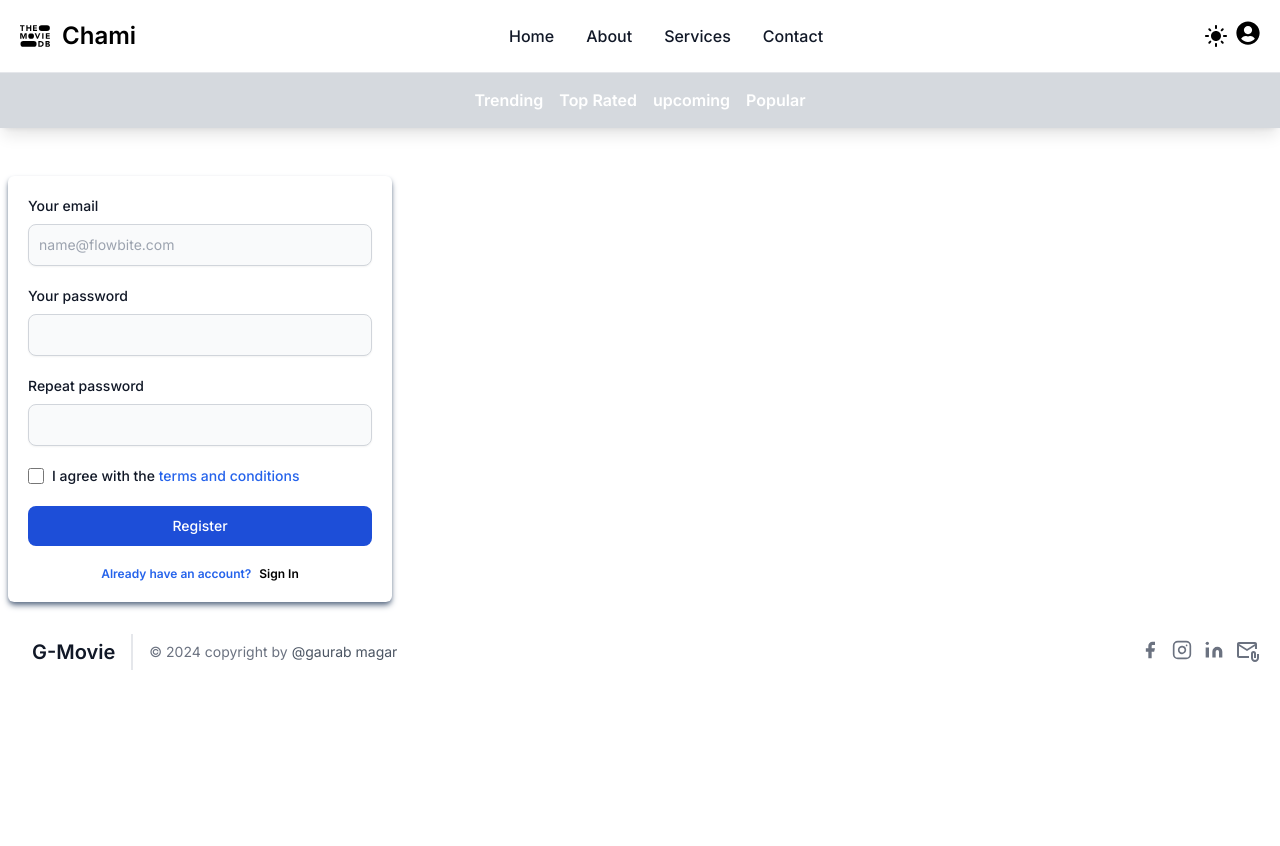
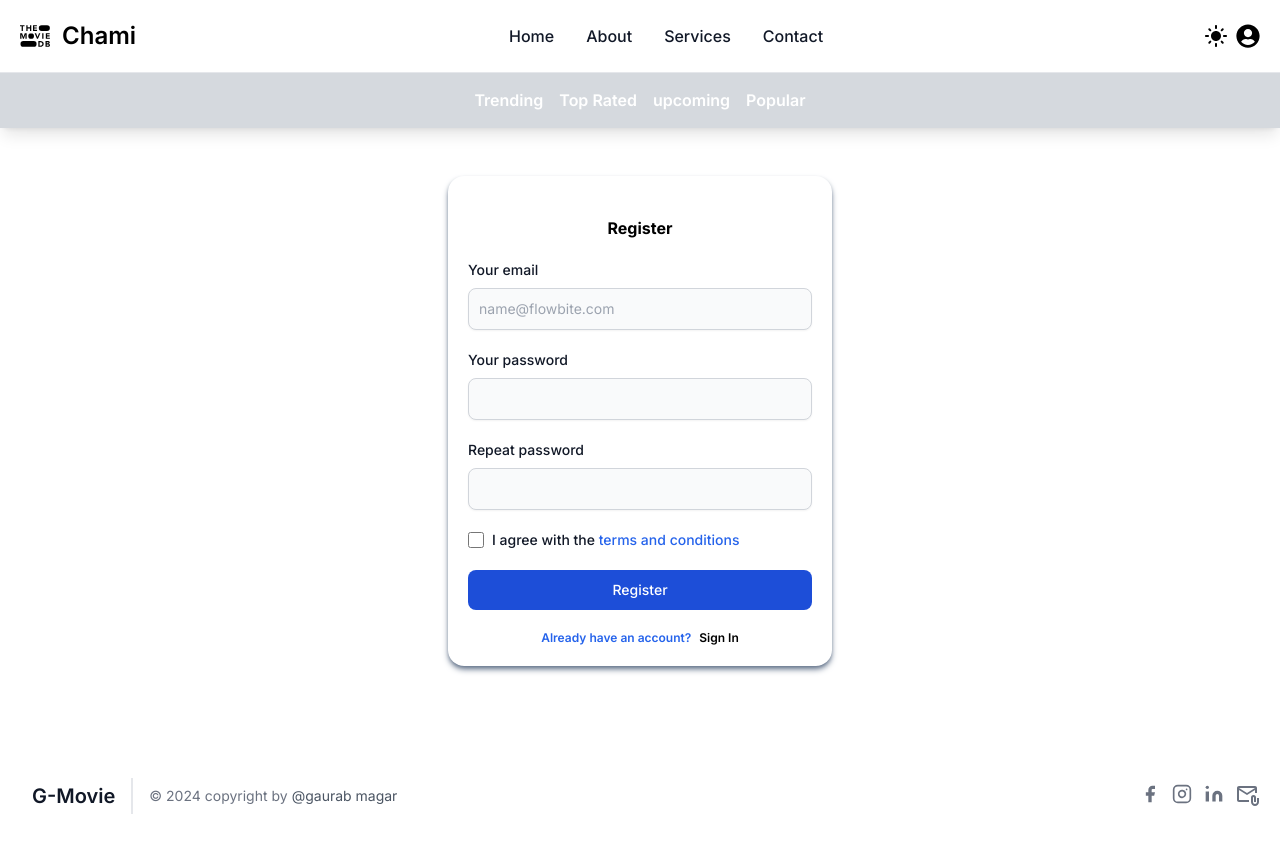
Before and after one commit to gaurab-magar/ImDb, a Next.js app: page /register in a window 1280 px wide. Before the commit the page ends 800 px from the top, so only its background shows below. Built offline with nearby package versions, Linux system fonts and the light colour scheme.

Commit message:
ui part implemented completely

```diff
--- a/src/app/(Auth)/SignIn/page.js
+++ b/src/app/(Auth)/SignIn/page.js
@@ -3,8 +3,9 @@ import React from 'react'
 
 const page = () => {
   return (
-    <div className='mt-44'>
-    <form className="max-w-sm ms:mx-auto rounded-md p-5 mx-2 shadow-md shadow-slate-500 ">
+    <div className='mt-44 mb-20 w-full'>
+    <form className="max-w-sm md:mx-auto rounded-2xl p-5 mx-7 shadow-md shadow-slate-500 ">
+        <h2 className='font-bold text-center my-5'>Sign In</h2>
         <div className="mb-5">
             <label for="email" className="block mb-2 text-sm font-medium text-gray-900 dark:text-white">Your email</label>
             <input type="email" id="email" className="shadow-sm bg-gray-50 border border-gray-300 text-gray-900 text-sm rounded-lg focus:ring-blue-500 focus:border-blue-500 block w-full p-2.5 dark:bg-gray-700 dark:border-gray-600 dark:placeholder-gray-400 dark:text-white dark:focus:ring-blue-500 dark:focus:border-blue-500 dark:shadow-sm-light" placeholder="name@flowbite.com" required />
--- a/src/app/(Auth)/register/page.js
+++ b/src/app/(Auth)/register/page.js
@@ -3,8 +3,9 @@ import Link from 'next/link';
 
 const page = () => {
   return (
-    <div className='mt-44'>
-    <form className="max-w-sm ms:mx-auto rounded-md p-5 mx-2 shadow-md shadow-slate-500 ">
+    <div className='mt-44 mb-20 w-full'>
+    <form className="max-w-sm md:mx-auto rounded-2xl p-5 mx-7 shadow-md shadow-slate-500 ">
+        <h2 className='font-bold text-center my-5'>Register</h2>
         <div className="mb-5">
             <label for="email" className="block mb-2 text-sm font-medium text-gray-900 dark:text-white">Your email</label>
             <input type="email" id="email" className="shadow-sm bg-gray-50 border border-gray-300 text-gray-900 text-sm rounded-lg focus:ring-blue-500 focus:border-blue-500 block w-full p-2.5 dark:bg-gray-700 dark:border-gray-600 dark:placeholder-gray-400 dark:text-white dark:focus:ring-blue-500 dark:focus:border-blue-500 dark:shadow-sm-light" placeholder="name@flowbite.com" required />
--- a/src/app/Components/Navbar.js
+++ b/src/app/Components/Navbar.js
@@ -25,11 +25,11 @@ const Navbar = () => {
         <DarkMode />
       </div>
 
+          <button type='button' className=''>
         <Link href='/SignIn' className="font-medium">
-          <button type='button' className=''>
             <FaUserCircle className='text-2xl' />
+        </Link>
           </button>
-        </Link>
         <button onClick={()=>setIsopen(!isOpen)} type="button" className="inline-flex items-center p-2 w-10 h-10 justify-center text-sm text-gray-500 rounded-lg md:hidden hover:bg-gray-100 focus:outline-none focus:ring-2 focus:ring-gray-200 dark:text-gray-400 dark:hover:bg-gray-700 dark:focus:ring-gray-600">
           <svg className="w-5 h-5" aria-hidden="true" xmlns="http://www.w3.org/2000/svg" fill="none" viewBox="0 0 17 14">
               <path stroke="currentColor" stroke-linecap="round" stroke-linejoin="round" stroke-width="2" d="M1 1h15M1 7h15M1 13h15"/>
```
